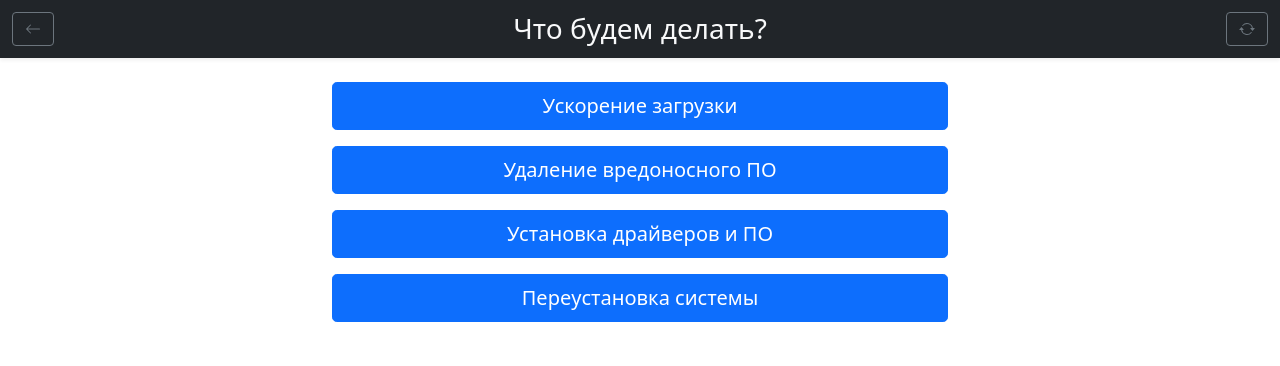
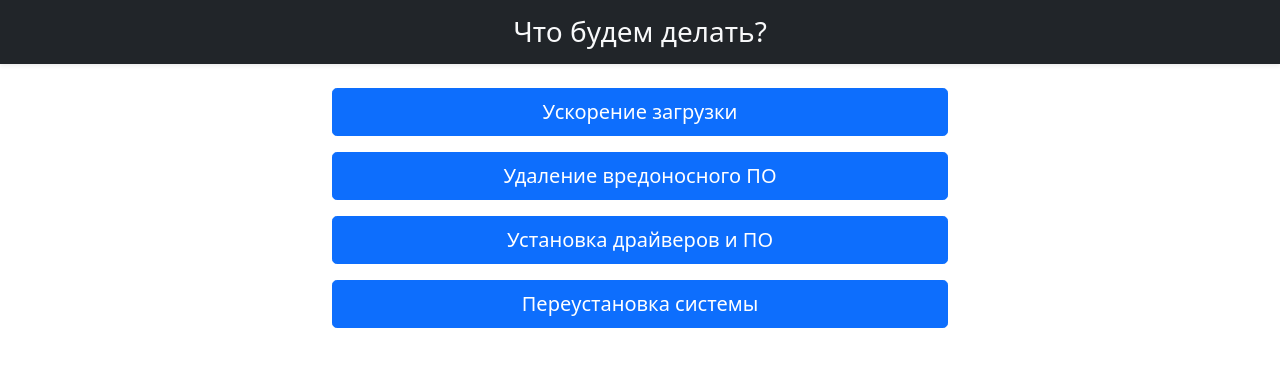
Before and after one commit to mccrush/comp, a Vue app: page / in a window 1280 px wide. Shown: the top 366 px of the page. Built offline with nearby package versions, Linux system fonts and the light colour scheme.

Commit message:
Settings head work

```diff
--- a/src/App.vue
+++ b/src/App.vue
@@ -3,6 +3,7 @@
     @show-cat="showCat"
     @reset-checklist="resetChecklist"
     :pageTitle="pageTitle"
+    :myComponent="myComponent"
   />
   <div class="w-760 container">
     <transition name="fade" mode="out-in">
@@ -71,14 +72,14 @@ export default {
   methods: {
     showCheck({ cat }) {
       this.category = cat
-      this.myComponent = Checklist
+      this.myComponent = 'Checklist'
 
       localStorage.setItem('comp-page', 'Checklist')
       localStorage.setItem('comp-cat', cat)
     },
     showCat() {
       this.category = ''
-      this.myComponent = Category
+      this.myComponent = 'Category'
       localStorage.setItem('comp-page', 'Category')
       localStorage.removeItem('comp-cat')
     },
--- a/src/components/Navbar.vue
+++ b/src/components/Navbar.vue
@@ -1,9 +1,20 @@
 <template>
-  <nav class="navbar navbar-expand-md navbar-dark bg-dark shadow-sm">
-    <div class="container-fluid justify-content-between pt-1 pb-1">
-      <ButtonBack @click="$emit('show-cat')" />
+  <nav class="h-64 navbar navbar-expand-md navbar-dark bg-dark shadow-sm">
+    <div
+      class="container-fluid justify-content-center pt-1 pb-1"
+      :class="{
+        'justify-content-between': myComponent === 'Checklist'
+      }"
+    >
+      <ButtonBack
+        v-if="myComponent === 'Checklist'"
+        @click="$emit('show-cat')"
+      />
       <PageTitle :pageTitle="pageTitle" />
-      <ButtonReload @click="$emit('reset-checklist')" />
+      <ButtonReload
+        v-if="myComponent === 'Checklist'"
+        @click="$emit('reset-checklist')"
+      />
     </div>
   </nav>
 </template>
@@ -22,7 +33,16 @@ export default {
   props: {
     pageTitle: {
       type: String
+    },
+    myComponent: {
+      type: String
     }
   }
 }
 </script>
+
+<style scoped>
+.h-64 {
+  height: 64px;
+}
+</style>
--- a/src/components/PageTitle.vue
+++ b/src/components/PageTitle.vue
@@ -1,7 +1,13 @@
 <template>
-  <h6 class="d-sm-none text-light m-0">{{ pageTitle }}</h6>
-  <h5 class="d-none d-sm-block d-md-none text-light m-0">{{ pageTitle }}</h5>
-  <h3 class="d-none d-md-block text-light m-0">{{ pageTitle }}</h3>
+  <div>
+    <h5 class="d-sm-none text-light m-0">{{ pageTitle }}</h5>
+    <h4 class="d-none d-sm-block d-md-none text-light m-0">
+      {{ pageTitle }}
+    </h4>
+    <h3 class="d-none d-md-block text-light m-0">
+      {{ pageTitle }}
+    </h3>
+  </div>
 </template>
 
 <script>
```
